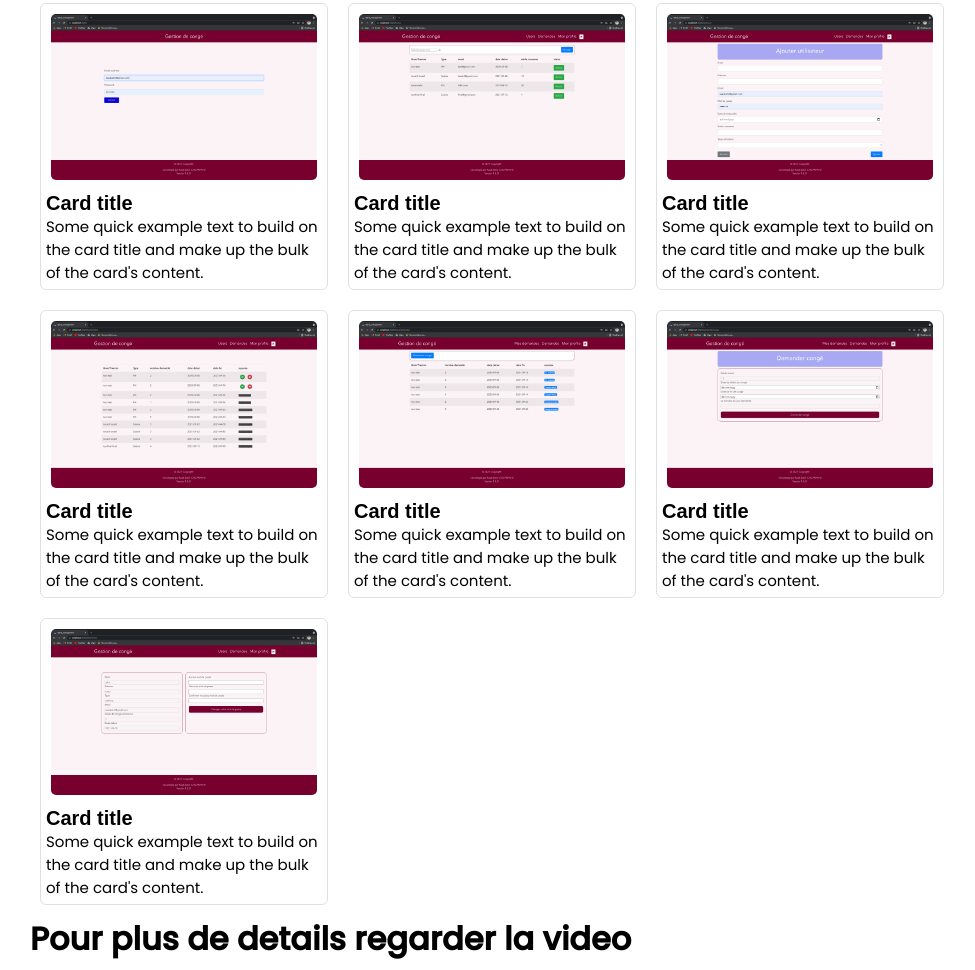
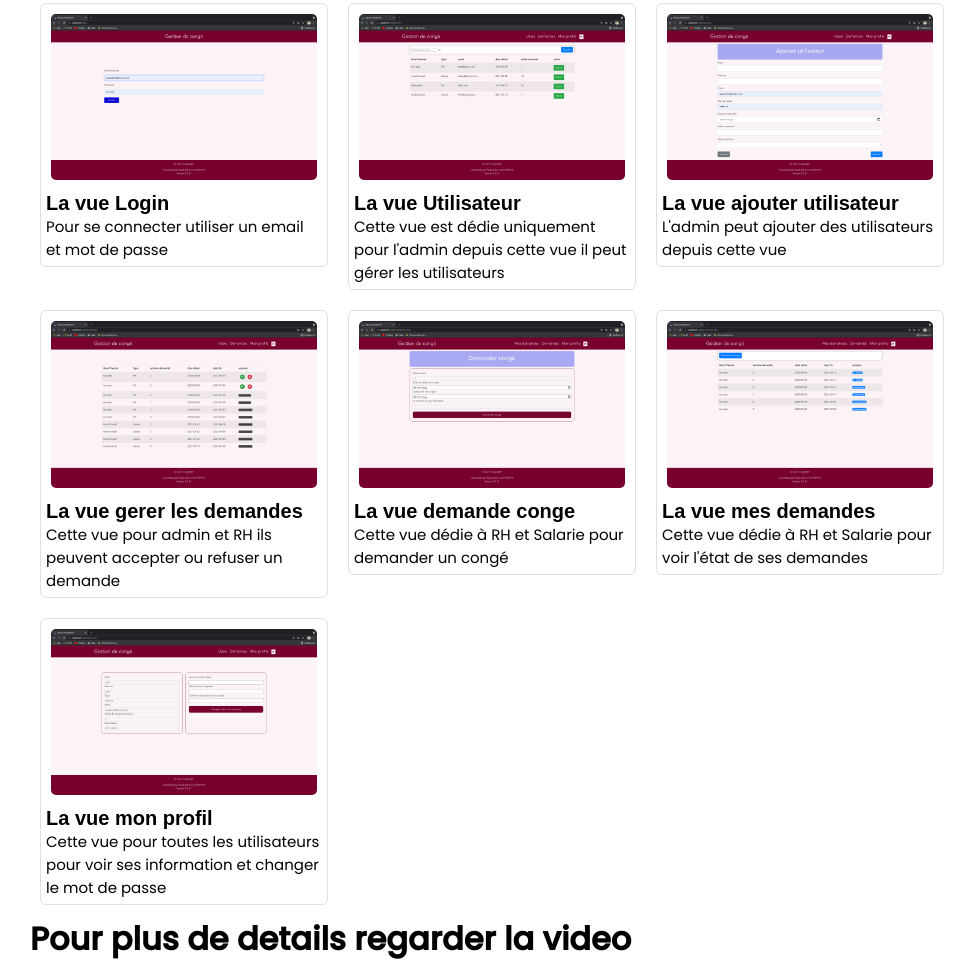
Before and after one commit to saadweb/developedBySaad, a plain HTML site: page index.html in a window 1280 px wide. Shown: the part 935-1905 px from the top of the page, without its empty margins (98-1073 px from the left). Drawn offline with nearby package versions, Linux system fonts and the light colour scheme; grey boxes are pictures that could not be loaded.

Commit message:
description des photos

```diff
--- a/index.html
+++ b/index.html
@@ -25,7 +25,7 @@
     <div class="modal_container">
         <div class="modal">
             <img class="modal-body" src="./projectsDemo/gestiondeconge/profil.png">
-            <button class="close">fermer</button>
+            <button class="close">Fermer</button>
         </div>
     </div>
     <div id="intro" class="intro">
@@ -52,8 +52,8 @@
                     <div class="card" style="width: 18rem;">
                         <img class="card-img-top" data-key='1' src="./projectsDemo/gestiondeconge/login.png" alt="Card image cap">
                         <div class="card-body">
-                          <h5 class="card-title">Card title</h5>
-                          <p class="card-text">Some quick example text to build on the card title and make up the bulk of the card's content.</p>
+                          <h5 class="card-title">La vue Login</h5>
+                          <p class="card-text">Pour se connecter utiliser un email et mot de passe</p>
                         </div>
                     </div>
                 </div>
@@ -61,8 +61,8 @@
                     <div class="card" style="width: 18rem;">
                         <img class="card-img-top" data-key='2' src="./projectsDemo/gestiondeconge/userList.png" alt="Card image cap">
                         <div class="card-body">
-                          <h5 class="card-title">Card title</h5>
-                          <p class="card-text">Some quick example text to build on the card title and make up the bulk of the card's content.</p>
+                          <h5 class="card-title">La vue Utilisateur</h5>
+                          <p class="card-text">Cette vue est dédie uniquement pour l'admin depuis cette vue il peut gérer les utilisateurs</p>
                         </div>
                     </div>
                 </div>
@@ -70,8 +70,8 @@
                     <div class="card" style="width: 18rem;">
                         <img class="card-img-top" data-key='3' src="./projectsDemo/gestiondeconge/ajouterUtilisateur.png" alt="Card image cap">
                         <div class="card-body">
-                          <h5 class="card-title">Card title</h5>
-                          <p class="card-text">Some quick example text to build on the card title and make up the bulk of the card's content.</p>
+                          <h5 class="card-title">La vue ajouter utilisateur</h5>
+                          <p class="card-text">L'admin peut ajouter des utilisateurs depuis cette vue</p>
                         </div>
                     </div>
                 </div>
@@ -79,8 +79,17 @@
                     <div class="card" style="width: 18rem;">
                         <img class="card-img-top" data-key='4' src="./projectsDemo/gestiondeconge/managerDemandes.png" alt="Card image cap">
                         <div class="card-body">
-                          <h5 class="card-title">Card title</h5>
-                          <p class="card-text">Some quick example text to build on the card title and make up the bulk of the card's content.</p>
+                          <h5 class="card-title">La vue gerer les demandes</h5>
+                          <p class="card-text">Cette vue pour admin et RH ils peuvent accepter ou refuser un demande</p>
+                        </div>
+                    </div>
+                </div>
+                <div class="demo">
+                    <div class="card" style="width: 18rem;">
+                        <img class="card-img-top" data-key='6' src="./projectsDemo/gestiondeconge/demanderConge.png" alt="Card image cap">
+                        <div class="card-body">
+                          <h5 class="card-title">La vue demande conge</h5>
+                          <p class="card-text">Cette vue dédie à RH et Salarie pour demander un congé</p>
                         </div>
                     </div>
                 </div>
@@ -88,17 +97,8 @@
                     <div class="card" style="width: 18rem;">
                         <img class="card-img-top" data-key='5' src="./projectsDemo/gestiondeconge/mesDemande.png" alt="Card image cap">
                         <div class="card-body">
-                          <h5 class="card-title">Card title</h5>
-                          <p class="card-text">Some quick example text to build on the card title and make up the bulk of the card's content.</p>
-                        </div>
-                    </div>
-                </div>
-                <div class="demo">
-                    <div class="card" style="width: 18rem;">
-                        <img class="card-img-top" data-key='6' src="./projectsDemo/gestiondeconge/demanderConge.png" alt="Card image cap">
-                        <div class="card-body">
-                          <h5 class="card-title">Card title</h5>
-                          <p class="card-text">Some quick example text to build on the card title and make up the bulk of the card's content.</p>
+                          <h5 class="card-title">La vue mes demandes </h5>
+                          <p class="card-text">Cette vue dédie à RH et Salarie pour voir l'état de ses demandes </p>
                         </div>
                     </div>
                 </div>
@@ -106,8 +106,8 @@
                     <div class="card" style="width: 18rem;">
                         <img class="card-img-top" data-key='7' src="./projectsDemo/gestiondeconge/profil.png" alt="Card image cap">
                         <div class="card-body">
-                          <h5 class="card-title">Card title</h5>
-                          <p class="card-text">Some quick example text to build on the card title and make up the bulk of the card's content.</p>
+                          <h5 class="card-title">La vue mon profil</h5>
+                          <p class="card-text">Cette vue pour toutes les utilisateurs pour voir ses information et changer le mot de passe</p>
                         </div>
                     </div>
                 </div>
--- a/style.css
+++ b/style.css
@@ -209,6 +209,13 @@
        align-items: center;
        justify-content: center;
    }
+   .close{
+       background-color: rgb(68, 176, 248);
+       color: white;
+       padding: 5px;
+       border-radius: 5px;
+       border-width: 0ch;
+   }
    @keyframes drop {
 	0% {
 		opacity: 0;
```
